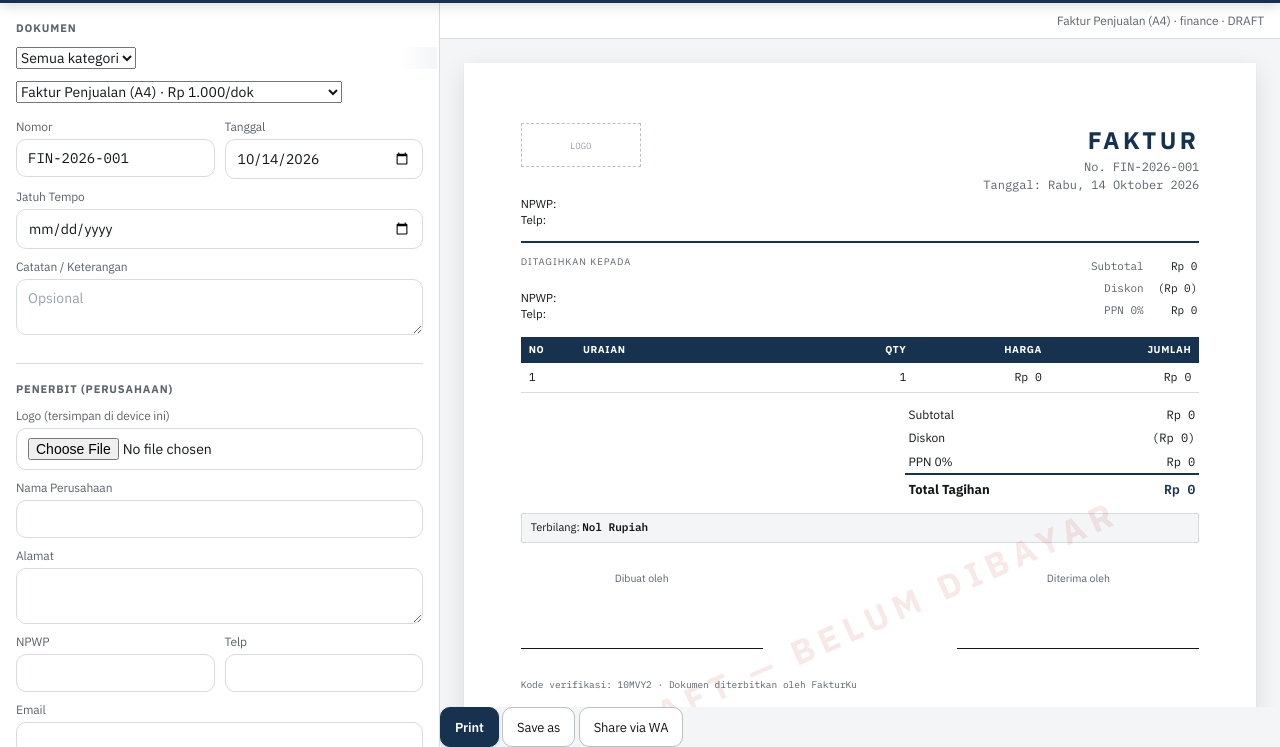
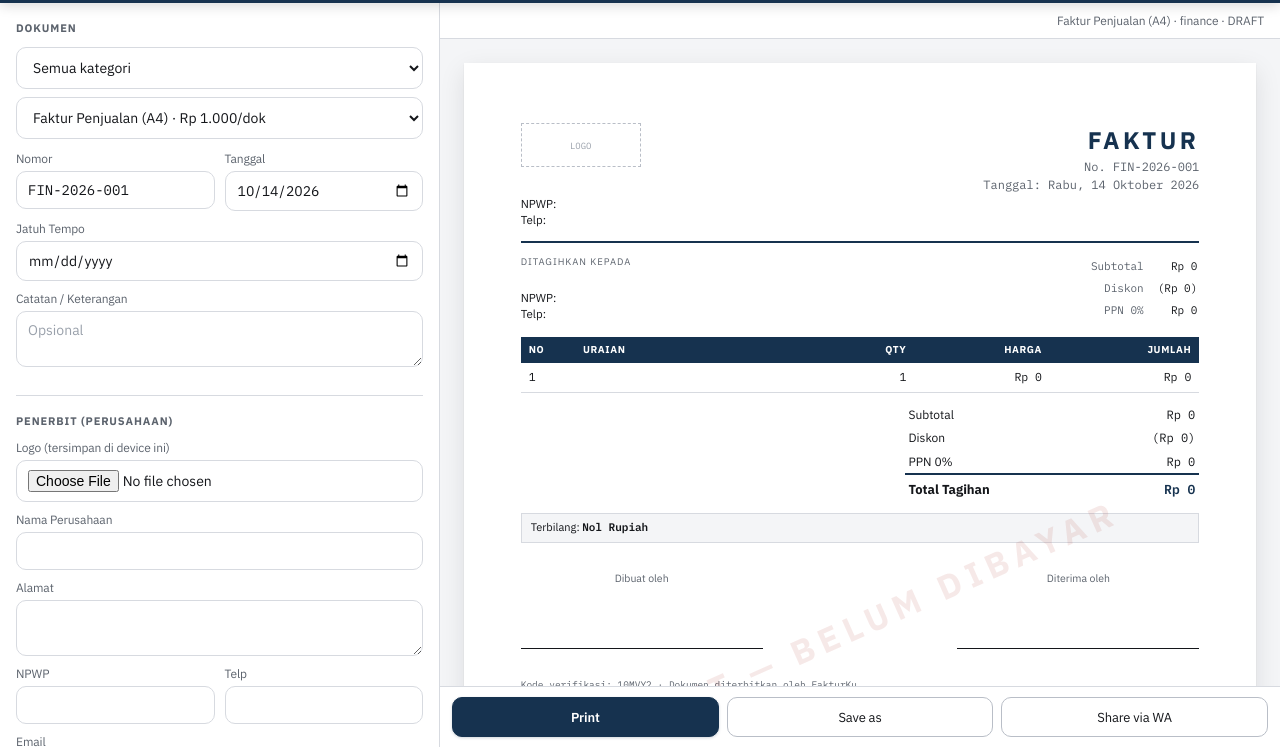
Before and after one commit to Arblok-Digital/fakturku, a plain HTML site: page index.html in a window 1280 px wide. Shown: the part 53-800 px from the top of the page. Drawn offline with Linux system fonts and the light colour scheme; a script that the page names is missing.

Commit message:
Compact category/template controls and pin document actions at bottom

```diff
--- a/css/app.css
+++ b/css/app.css
@@ -1312,3 +1312,46 @@ button, input, select, textarea { font: inherit; color: inherit; }
   .doc-totals { max-width: 100%; }
   .doc-screen { padding: 18px; }
 }
+
+
+/* Compact selectors and bottom-aligned document actions. */
+.tpl-picker { margin-bottom: 12px; }
+.tpl-filter-wrap { margin: 0 0 8px; padding: 0; }
+.tpl-filter-wrap::after { display: none; }
+.tpl-filter-select, .tpl-select {
+  display: block;
+  width: 100%;
+  min-height: 42px;
+  padding: 9px 38px 9px 12px;
+  border: 1.5px solid var(--line);
+  border-radius: 10px;
+  background: var(--paper);
+  color: var(--ink-900);
+  font-size: 14px;
+  font-weight: 500;
+}
+.tpl-select { margin-top: 8px; }
+.output-actions {
+  display: flex;
+  align-items: center;
+  justify-content: center;
+  gap: 8px;
+  padding: 10px 12px;
+  border-top: 1px solid var(--line);
+  background: var(--paper);
+  flex-shrink: 0;
+}
+.output-actions .btn { flex: 1; min-width: 0; white-space: nowrap; }
+@media screen and (max-width: 600px) {
+  .workspace[data-tab="preview"] { height: calc(100dvh - 56px - env(safe-area-inset-top) - 60px - env(safe-area-inset-bottom)); }
+  .workspace[data-tab="preview"] .preview { min-height: 0; }
+  .workspace[data-tab="preview"] .stage { min-height: 0; padding: 8px; }
+  .output-actions {
+    position: sticky;
+    bottom: 0;
+    z-index: 25;
+    padding: 8px;
+    gap: 6px;
+  }
+  .output-actions .btn { padding-left: 7px; padding-right: 7px; font-size: 12px; }
+}
```
